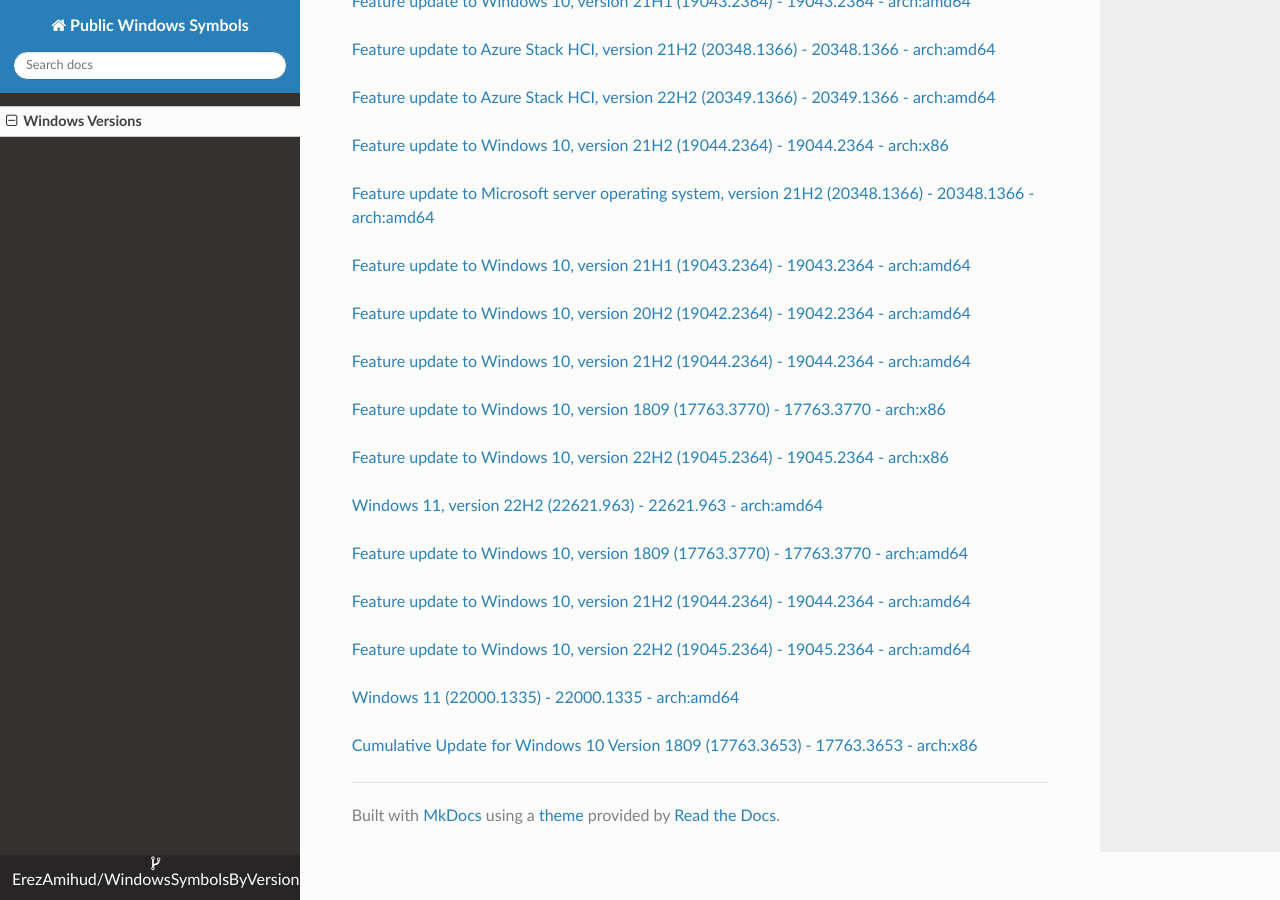
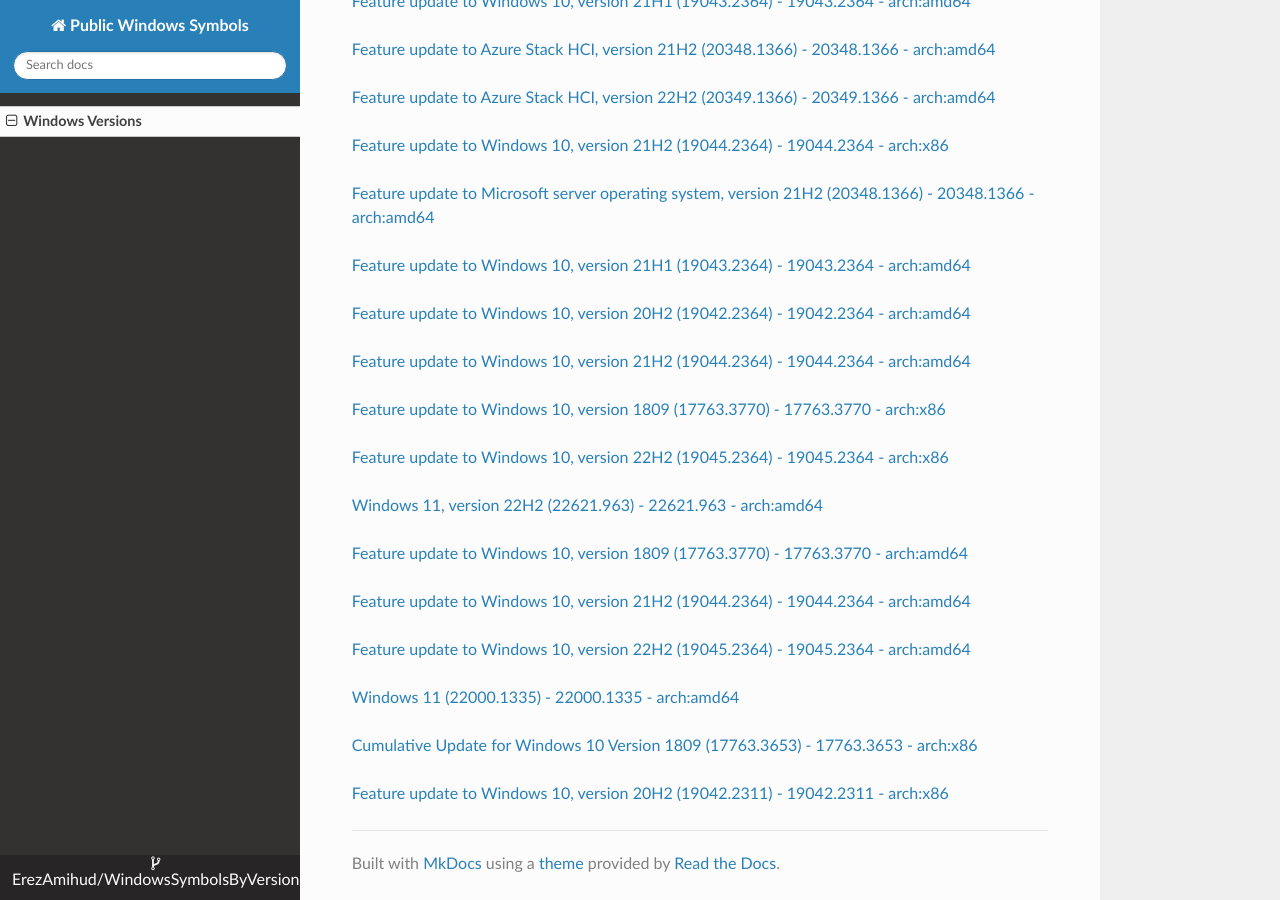
Before and after one commit to ErezAmihud/WindowsSymbolsByVersion, an MkDocs documentation site: the page built from docs/index.md, in a window 1280 px wide and 900 px high, scrolled down 44117 px. Built offline with MkDocs 1.6.1, drawn with Linux system fonts in a browser that asks for light colours; nearby versions of some CDN libraries.

Commit message:
Automated commit, add manifest for 520806d4-7865-4801-be49-cb7425efe547

```diff
--- a/docs/index.md
+++ b/docs/index.md
@@ -2587,3 +2587,6 @@
 
 
 [Cumulative Update for Windows 10 Version 1809 (17763.3653) - 17763.3653 - arch:x86](https://github.com/ErezAmihud/WindowsSymbolsByVersion/blob/main/manifests/6fb29406-3d63-4d77-91c8-f780664a40cb.manifest)
+
+
+[Feature update to Windows 10, version 20H2 (19042.2311) - 19042.2311 - arch:x86](https://github.com/ErezAmihud/WindowsSymbolsByVersion/blob/main/manifests/520806d4-7865-4801-be49-cb7425efe547.manifest)
```
Also changed, not shown: process_builds.json (+1 -1 lines), 1 other file.
